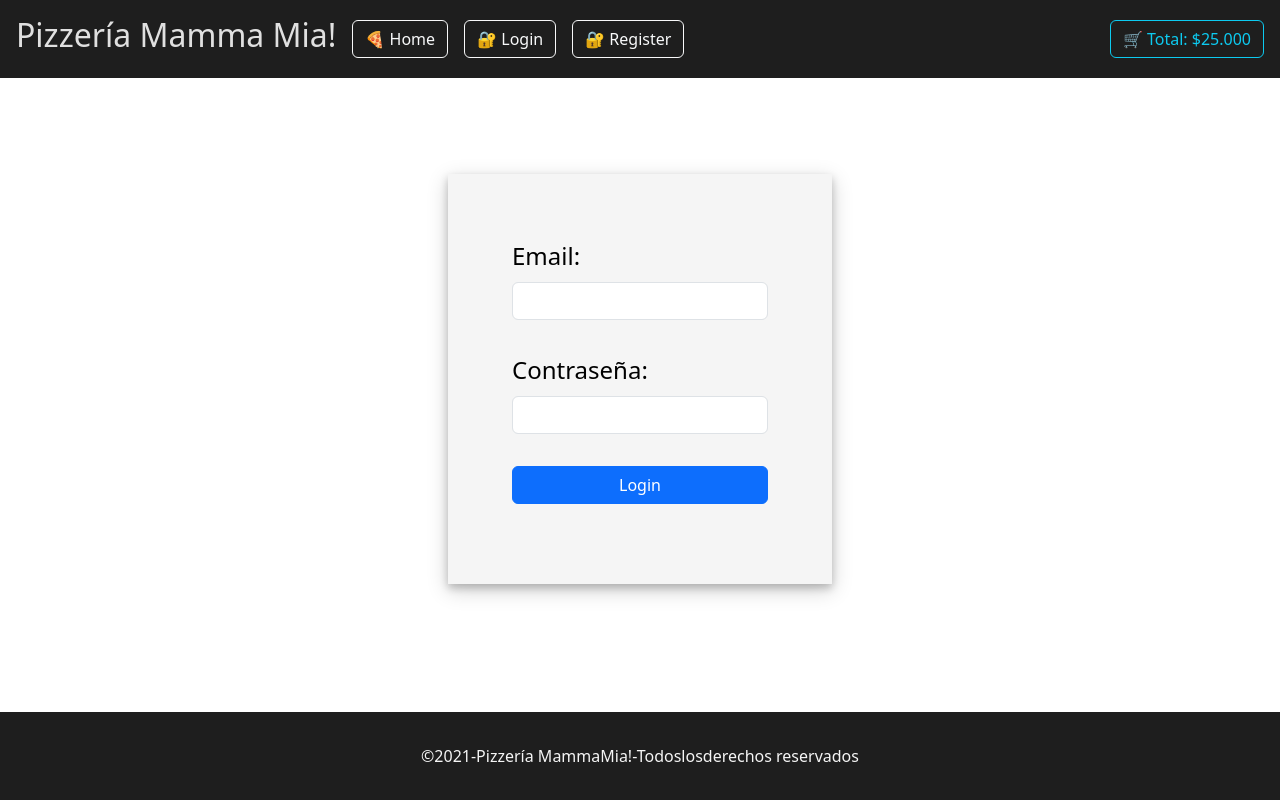
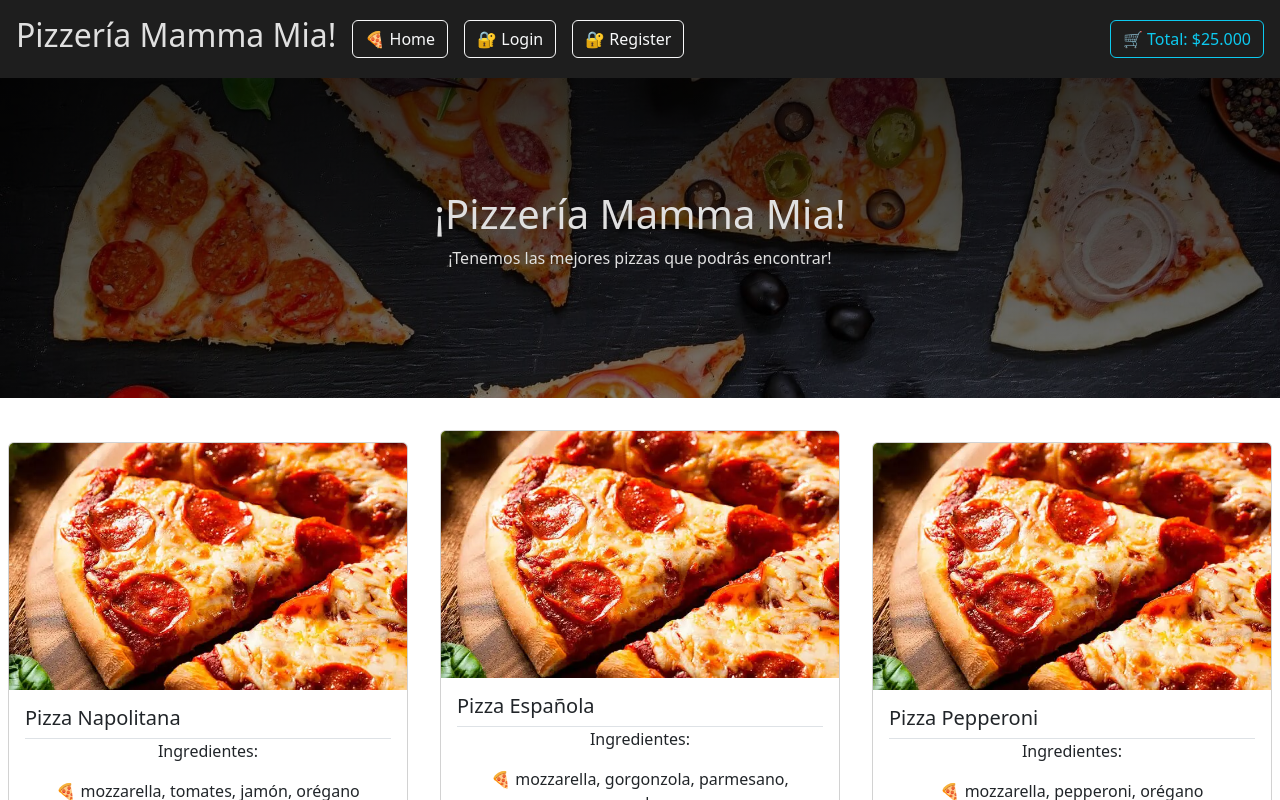
Before and after one commit to framirezj/ADL_desafio_PizzaStore_React, a React (Vite) app: page / in a window 1280 px wide. Shown: the top 800 px of the page. Built offline with nearby package versions, Linux system fonts and the light colour scheme.

Commit message:
carga del archivos con las pizzas

```diff
--- a/src/App.jsx
+++ b/src/App.jsx
@@ -14,8 +14,8 @@
         <Navbar />
       </div>
       <main className="container-home">
-        {/* <Home /> */}
-        <Login />
+        <Home />
+        {/* <Login /> */}
         {/* <Register /> */}
       </main>
       <footer className="container-footer">
--- a/src/components/Home.jsx
+++ b/src/components/Home.jsx
@@ -1,6 +1,8 @@
 import Header from "./Header";
 import CardPizza from "./CardPizza";
 import "../../src/index.css";
+import "../pizzas.js";
+
 
 const Home = () => {
   return (
--- /dev/null
+++ b/src/pizzas.js
@@ -0,0 +1,75 @@
+export const pizzas = [
+  {
+    desc: "La pizza napolitana, de masa tierna y delgada pero bordes altos, es la versión propia de la cocina napolitana de la pizza redonda. El término pizza napoletana, por su importancia histórica o regional, se emplea en algunas zonas como sinónimo de pizza tonda.",
+    id: "P001",
+    img: "https://firebasestorage.googleapis.com/v0/b/apis-varias-mias.appspot.com/o/pizzeria%2Fpizza-1239077_640_cl.jpg?alt=media&token=6a9a33da-5c00-49d4-9080-784dcc87ec2c",
+    ingredients: ["mozzarella", "tomates", "jamón", "orégano"],
+    name: "napolitana",
+    price: 5950,
+  },
+  {
+    desc: "La pizza es una preparación culinaria que consiste en un pan plano, habitualmente de forma circular, elaborado con harina de trigo, levadura, agua y sal (a veces aceite de oliva) que comúnmente se cubre con salsa de tomate, queso y otros muchos ingredientes, y que se hornea a alta temperatura, tradicionalmente en un horno de leña.",
+    id: "P002",
+    img: "https://firebasestorage.googleapis.com/v0/b/apis-varias-mias.appspot.com/o/pizzeria%2Fcheese-164872_640_com.jpg?alt=media&token=18b2b821-4d0d-43f2-a1c6-8c57bc388fab",
+    ingredients: ["mozzarella", "tomates", "jamón", "choricillo"],
+    name: "española",
+    price: 7250,
+  },
+  {
+    desc: "La pizza es una preparación culinaria que consiste en un pan plano, habitualmente de forma circular, elaborado con harina de trigo, levadura, agua y sal (a veces aceite de oliva) que comúnmente se cubre con salsa de tomate, queso y otros muchos ingredientes, y que se hornea a alta temperatura, tradicionalmente en un horno de leña.",
+    id: "P003",
+    img: "https://firebasestorage.googleapis.com/v0/b/apis-varias-mias.appspot.com/o/pizzeria%2Fpizza-1239077_640_com.jpg?alt=media&token=e7cde87a-08d5-4040-ac54-90f6c31eb3e3",
+    ingredients: ["mozzarella", "tomates", "salame", "orégano"],
+    name: "salame",
+    price: 5990,
+  },
+  {
+    desc: "La pizza es una preparación culinaria que consiste en un pan plano, habitualmente de forma circular, elaborado con harina de trigo, levadura, agua y sal (a veces aceite de oliva) que comúnmente se cubre con salsa de tomate, queso y otros muchos ingredientes, y que se hornea a alta temperatura, tradicionalmente en un horno de leña.",
+    id: "P004",
+    img: "https://firebasestorage.googleapis.com/v0/b/apis-varias-mias.appspot.com/o/pizzeria%2Fpizza-2000595_640_c.jpg?alt=media&token=61325b6e-a1e0-441e-b3b5-7335ba13e8be",
+    ingredients: ["mozzarella", "salame", "aceitunas", "champiñones"],
+    name: "cuatro estaciones",
+    price: 9590,
+  },
+  {
+    desc: "La pizza es una preparación culinaria que consiste en un pan plano, habitualmente de forma circular, elaborado con harina de trigo, levadura, agua y sal (a veces aceite de oliva) que comúnmente se cubre con salsa de tomate, queso y otros muchos ingredientes, y que se hornea a alta temperatura, tradicionalmente en un horno de leña.",
+    id: "P005",
+    img: "https://firebasestorage.googleapis.com/v0/b/apis-varias-mias.appspot.com/o/pizzeria%2Fpizza-salame.jpg?alt=media&token=ab3d4bf8-01f2-4810-982b-bd7fb6b517b2",
+    ingredients: ["mozzarella", "tomates cherry", "bacon", "orégano"],
+    name: "bacon",
+    price: 6450,
+  },
+  {
+    desc: "La pizza es una preparación culinaria que consiste en un pan plano, habitualmente de forma circular, elaborado con harina de trigo, levadura, agua y sal (a veces aceite de oliva) que comúnmente se cubre con salsa de tomate, queso y otros muchos ingredientes, y que se hornea a alta temperatura, tradicionalmente en un horno de leña.",
+    id: "P006",
+    img: "https://firebasestorage.googleapis.com/v0/b/apis-varias-mias.appspot.com/o/pizzeria%2Fpizza-2000595_640_c.jpg?alt=media&token=61325b6e-a1e0-441e-b3b5-7335ba13e8be",
+    ingredients: ["mozzarella", "pimientos", "pollo grillé", "orégano"],
+    name: "pollo picante",
+    price: 8500,
+  },
+];
+
+// Simulación de un carrito de compras
+export const pizzaCart = [
+  {
+    id: "P001",
+    name: "napolitana",
+    price: 5950,
+    count: 1,
+    img: "https://firebasestorage.googleapis.com/v0/b/apis-varias-mias.appspot.com/o/pizzeria%2Fpizza-1239077_640_cl.jpg?alt=media&token=6a9a33da-5c00-49d4-9080-784dcc87ec2c",
+  },
+  {
+    id: "P002",
+    name: "española",
+    price: 7250,
+    count: 1,
+    img: "https://firebasestorage.googleapis.com/v0/b/apis-varias-mias.appspot.com/o/pizzeria%2Fcheese-164872_640_com.jpg?alt=media&token=18b2b821-4d0d-43f2-a1c6-8c57bc388fab",
+  },
+  {
+    id: "P003",
+    name: "salame",
+    price: 5990,
+    count: 1,
+    img: "https://firebasestorage.googleapis.com/v0/b/apis-varias-mias.appspot.com/o/pizzeria%2Fpizza-1239077_640_com.jpg?alt=media&token=e7cde87a-08d5-4040-ac54-90f6c31eb3e3",
+  },
+];
```
